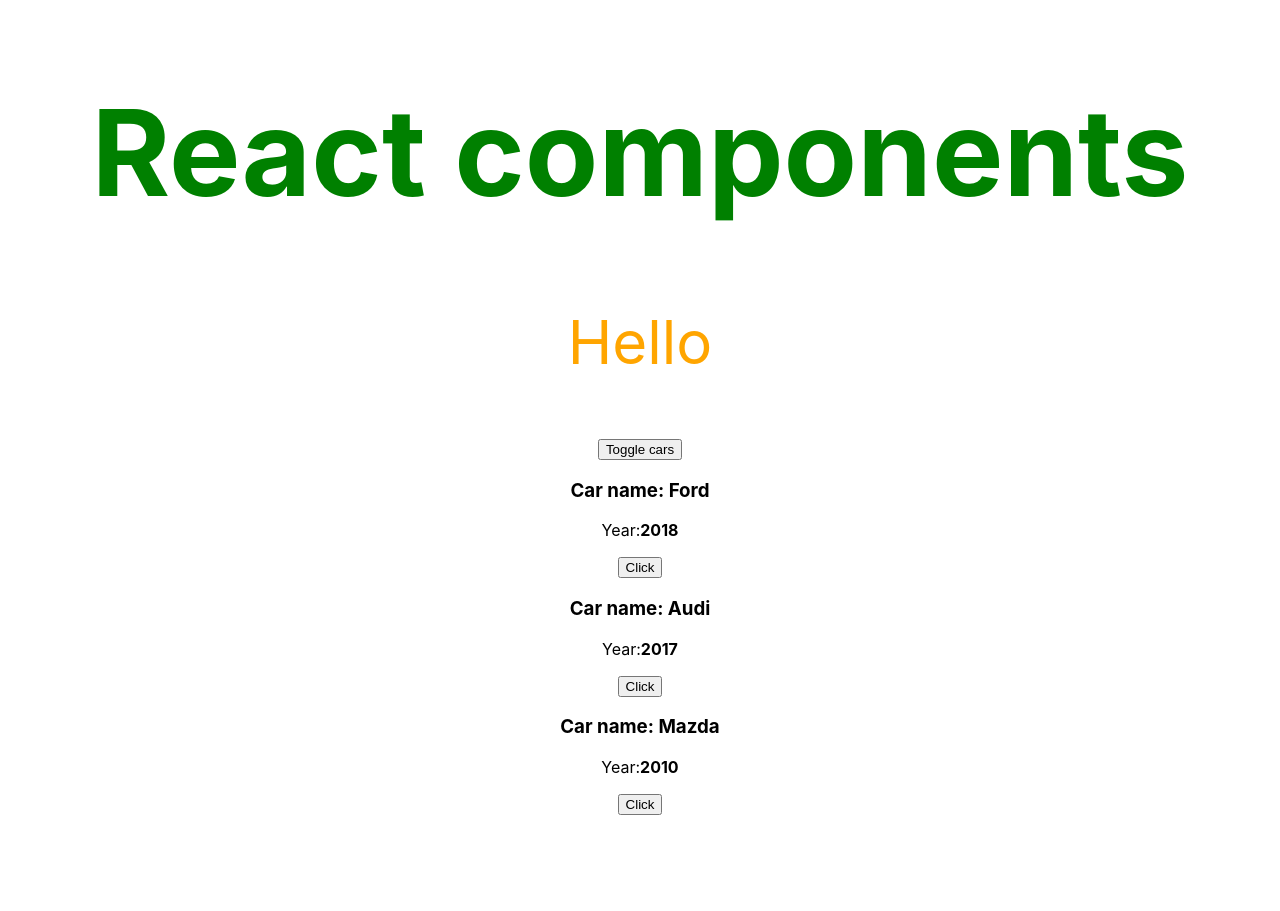
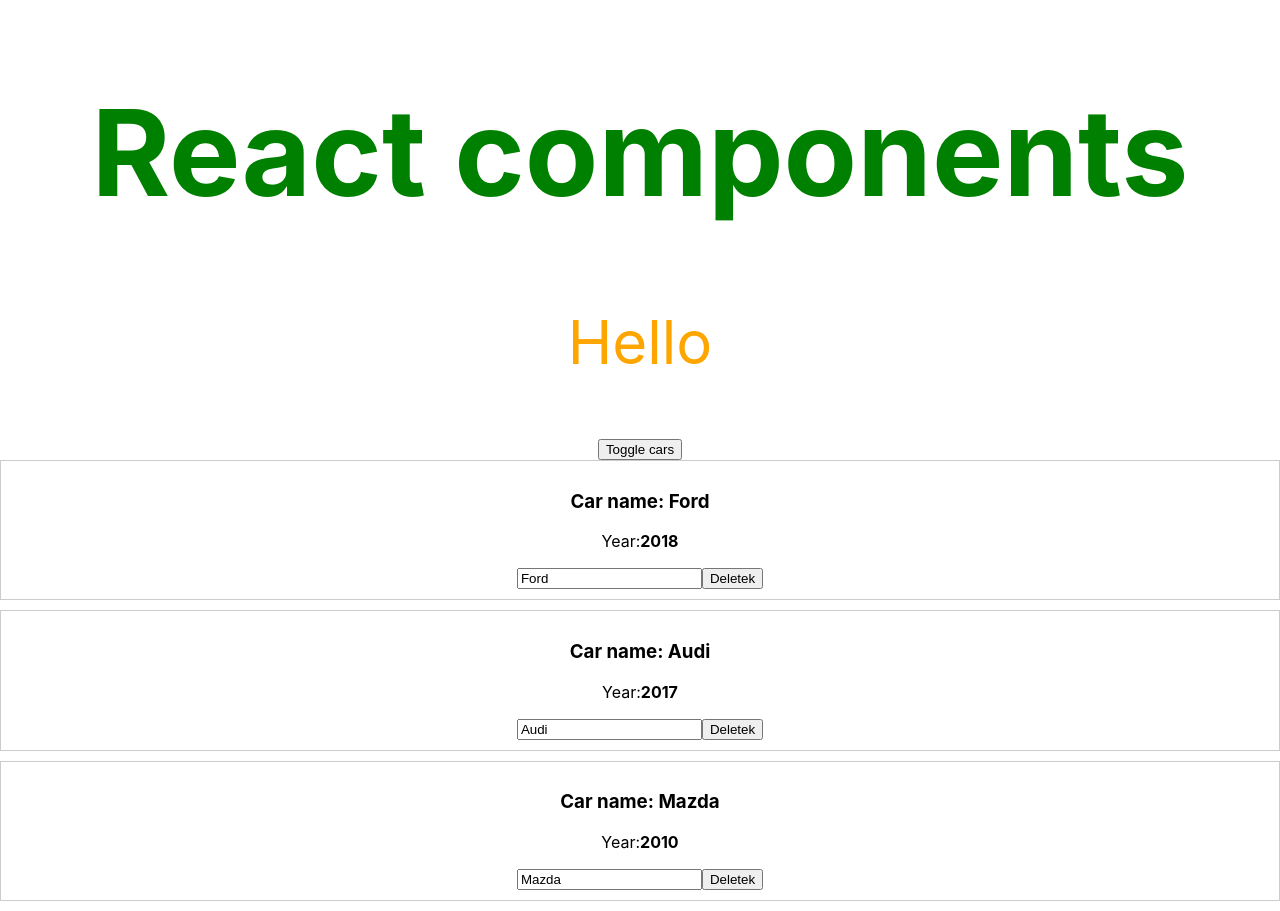
Before and after one commit to cabfran/react, a React (Create React App) app: page / in a window 1280 px wide. Both pictures are taken after a click on the button "Toggle cars". Before the commit the page ends 815 px from the top, so only its background shows below. Built offline with nearby package versions, Linux system fonts and the light colour scheme.

Commit message:
createdynamic list

```diff
--- a/src/App.js
+++ b/src/App.js
@@ -21,9 +21,20 @@
     });
   };
 
-  changeTitleHandler = pageTitle => {
-    this.setState({ pageTitle });
-  };
+  onChangeName(name, index) {
+    const car = this.state.cars[index];
+    car.name = name;
+    const cars = [...this.state.cars];
+    cars[index] = car;
+    this.setState({
+      cars
+    });
+  }
+  deleteHandler(index) {
+    let cars = this.state.cars.concat();
+    cars.splice(index, 1);
+    this.setState({ cars });
+  }
 
   render() {
     const divStyle = {
@@ -38,7 +49,8 @@
             key={index}
             name={car.name}
             year={car.year}
-            onChangeTitle={() => this.changeTitleHandler(car.name)}
+            onDelete={this.deleteHandler.bind(this, index)}
+            onChangeName={event => this.onChangeName(event.target.value, index)}
           />
         );
       });
--- a/src/car/Car.js
+++ b/src/car/Car.js
@@ -16,12 +16,18 @@
 // const car = () => <div>This is car component</div>;
 
 export default props => (
-  <div>
+  <div style={{
+    border: '1px solid #ccc',
+    marginBottom: '10px',
+    display: 'block',
+    padding:'10px'
+  }} >
     <h3>Car name: {props.name}</h3>
     <p>
       Year:
       <strong>{props.year}</strong>
     </p>
-    <button onClick={props.onChangeTitle}>Click</button>
+    <input type = "text" onChange={props.onChangeName}  value ={props.name}/>
+    <button onClick={props.onDelete}>Deletek</button>
   </div>
 );
```
